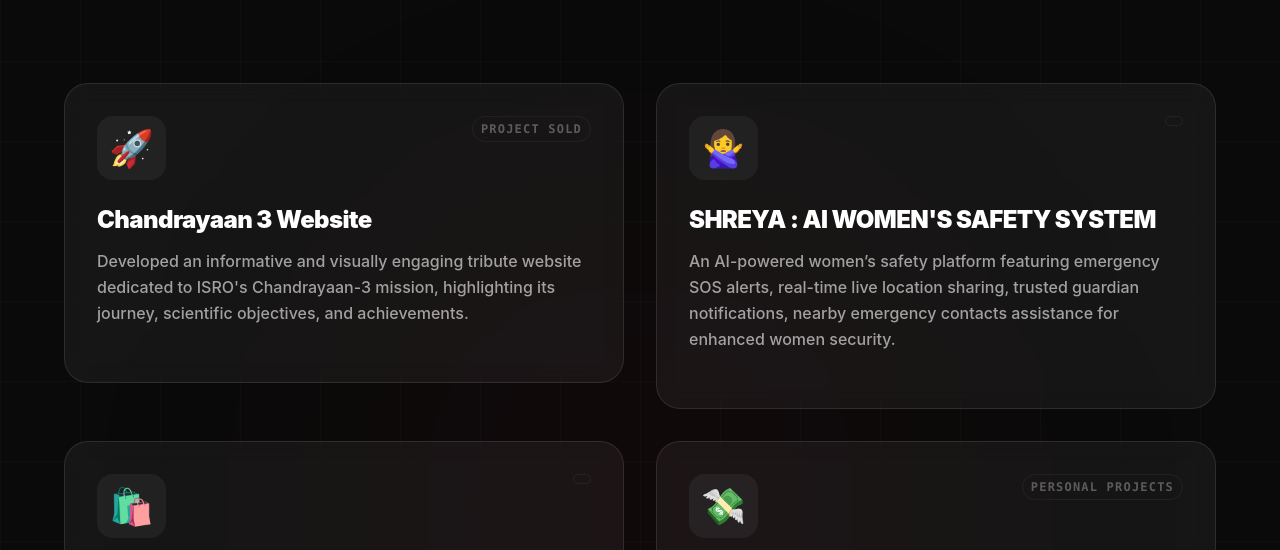
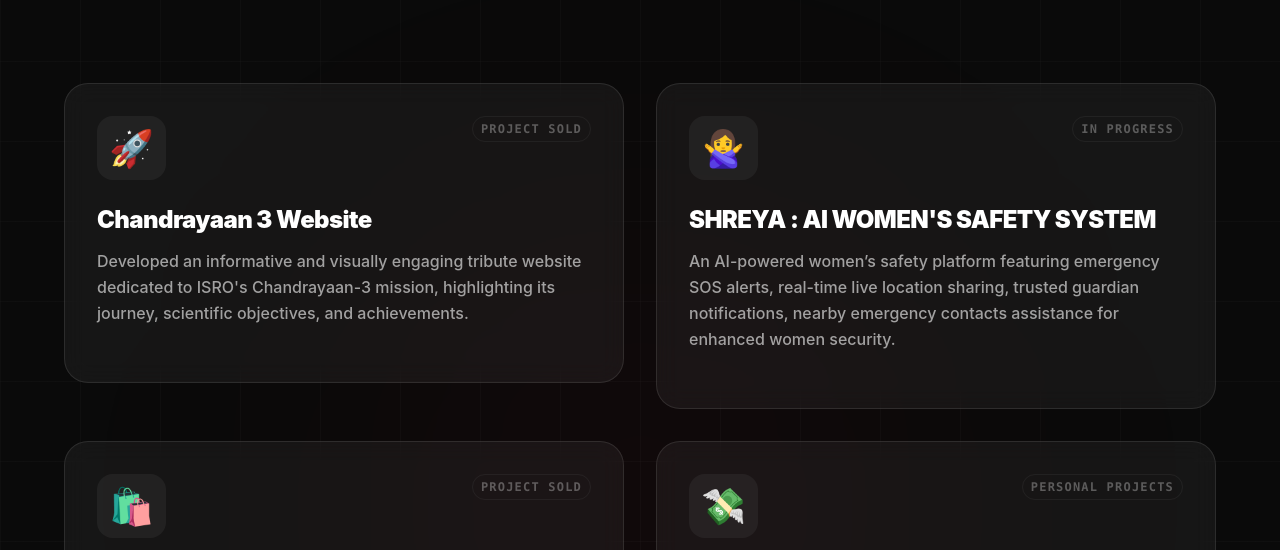
Before and after one commit to gaurangsg/Professional-Portfolio, a React (Vite) app: page / in a window 1280 px wide. Shown: the part 5627-6177 px from the top of the page. Built offline with nearby package versions, Linux system fonts and the light colour scheme; no server answers.

Commit message:
Your commit message

```diff
--- a/src/data/portfolioData.js
+++ b/src/data/portfolioData.js
@@ -175,11 +175,13 @@ export const contentCreation = {
 
       title : "SHREYA : AI WOMEN'S SAFETY SYSTEM",
       description: "An AI-powered women’s safety platform featuring emergency SOS alerts, real-time live location sharing, trusted guardian notifications, nearby emergency contacts assistance for enhanced women security.",
+       stats: "IN PROGRESS",
       icon : "🙅‍♀️"
     },
     {
       title: "ShopSphere : E commerce Webapp",
       description: "A full-stack e-commerce platform offering secure authentication, product browsing, online payments, order tracking, wishlist management, and a comprehensive admin dashboard.",
+     stats: "PROJECT SOLD",
       icon: "🛍️"
     },
     {
@@ -197,6 +199,7 @@ export const contentCreation = {
     {
   title: "NIRBHAYA AI : AI LEGAL ASSISTANT",
   description: "A smart legal assistance platform providing accessible legal information, document interpretation, citizen rights guidance, and AI-powered support for those seeking affordable justice.",
+  stats: "PROJECT SOLD",
   stats: "AI PROJECT",
   icon: "⚖️"
 }
```
